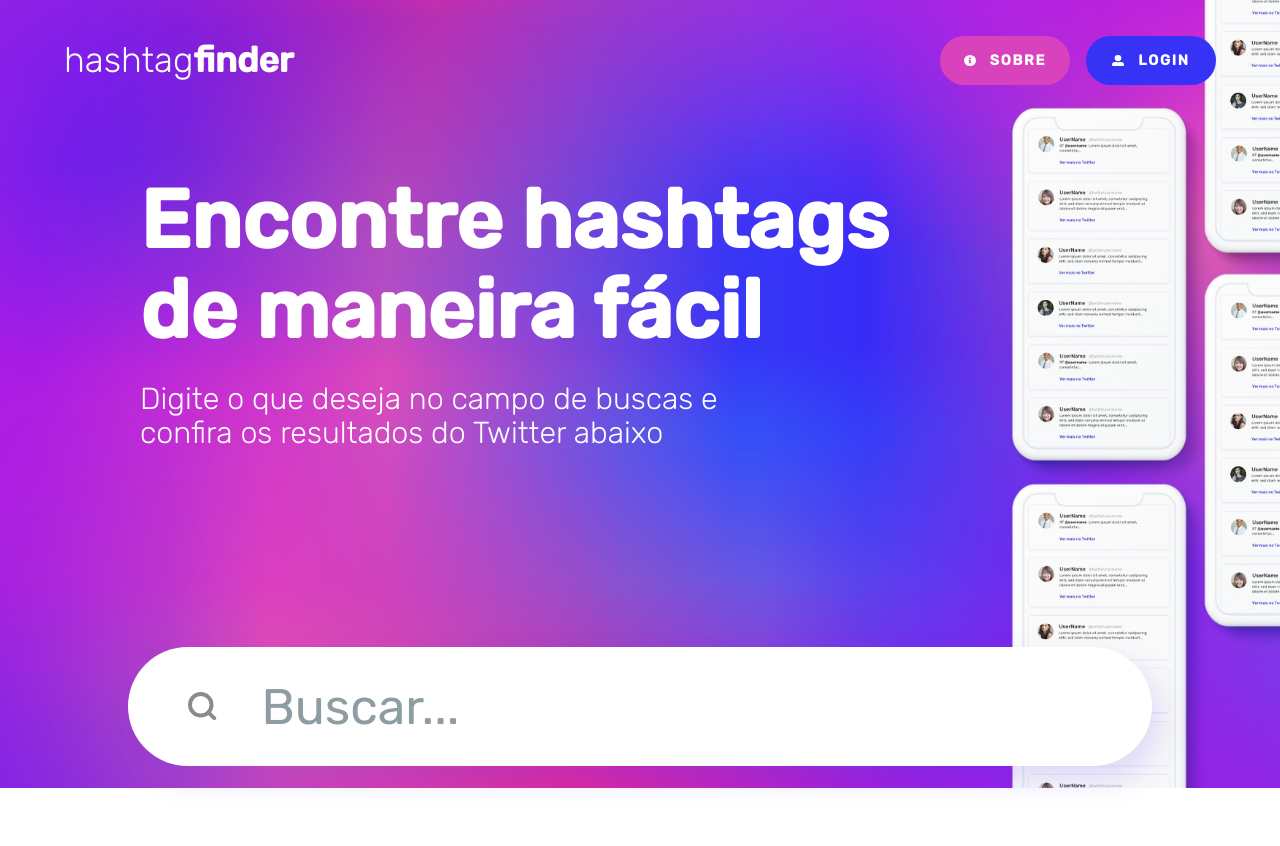
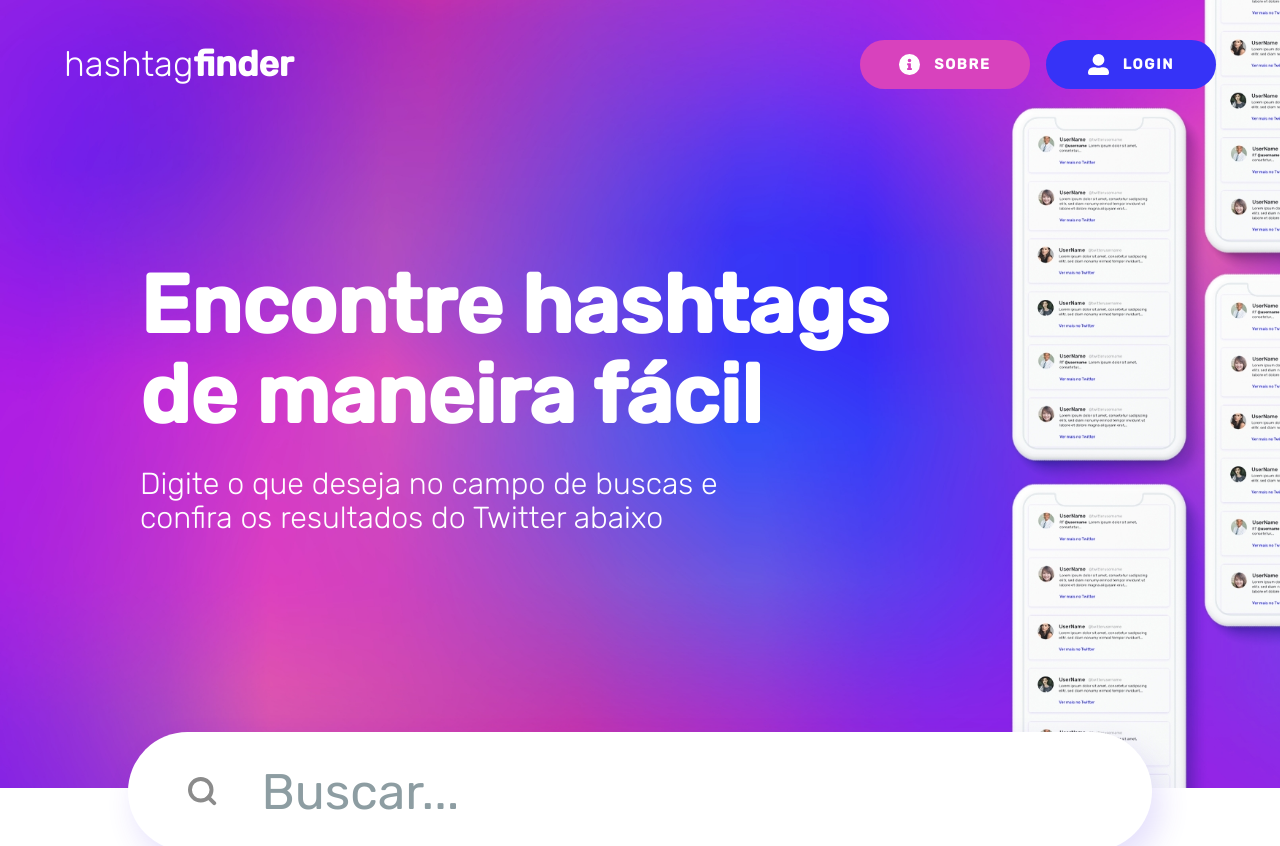
Before and after one commit to EdiJunior88/Projeto-hashtagFinder, a React (Create React App) app in the folder hashtagfinder/: page / in a window 1280 px wide. Shown: the top 846 px of the page. Built offline with nearby package versions, Linux system fonts and the light colour scheme.

Commit message:
Atualizações do CSS - botão azul - botão rosa - CABECALHO - DESCRICAO

```diff
--- a/hashtagfinder/src/componentes/botoes/botaoAzul.module.css
+++ b/hashtagfinder/src/componentes/botoes/botaoAzul.module.css
@@ -23,13 +23,13 @@
 }
 
 /* Responsividade - Tela 720 pixels */
-@media screen and (min-width: 720px) {
+@media screen and (min-width: 721px) {
   .iconeAzul {
     width: 22%;
   }
 
   .botaoAzul button {
-    width: 130px;
+    width: 170px;
     height: 49px;
     font-size: 0.9em;
   }
--- a/hashtagfinder/src/componentes/botoes/botaoRosa.module.css
+++ b/hashtagfinder/src/componentes/botoes/botaoRosa.module.css
@@ -27,15 +27,16 @@
 }
 
 /* Responsividade - Tela 720 pixels */
-@media screen and (min-width: 720px) {
+@media screen and (min-width: 721px) {
   .iconeRosa {
     width: 22%;
   }
 
   .botaoRosa button {
-    width: 130px;
+    width: 170px;
     height: 49px;
     font-size: 0.9em;
+    margin-right: 20.6%;
   }
 }
 
--- a/hashtagfinder/src/componentes/cabecalho/Cabecalho.module.css
+++ b/hashtagfinder/src/componentes/cabecalho/Cabecalho.module.css
@@ -32,7 +32,7 @@
   flex-direction: row;
   flex-wrap: nowrap;
   align-items: center;
-  padding: 36px 64px 0px 64px;
+  padding: 40px 64px 0px 64px;
   width: 100%;
 }
 
--- a/hashtagfinder/src/componentes/descricao/Descricao.module.css
+++ b/hashtagfinder/src/componentes/descricao/Descricao.module.css
@@ -9,7 +9,7 @@ nav.container {
   flex-direction: column;
   justify-content: center;
   margin-left: 140px;
-  margin-top: 168px;
+  margin-top: 253px;
 }
 
 .descricaoTitulo,
```
